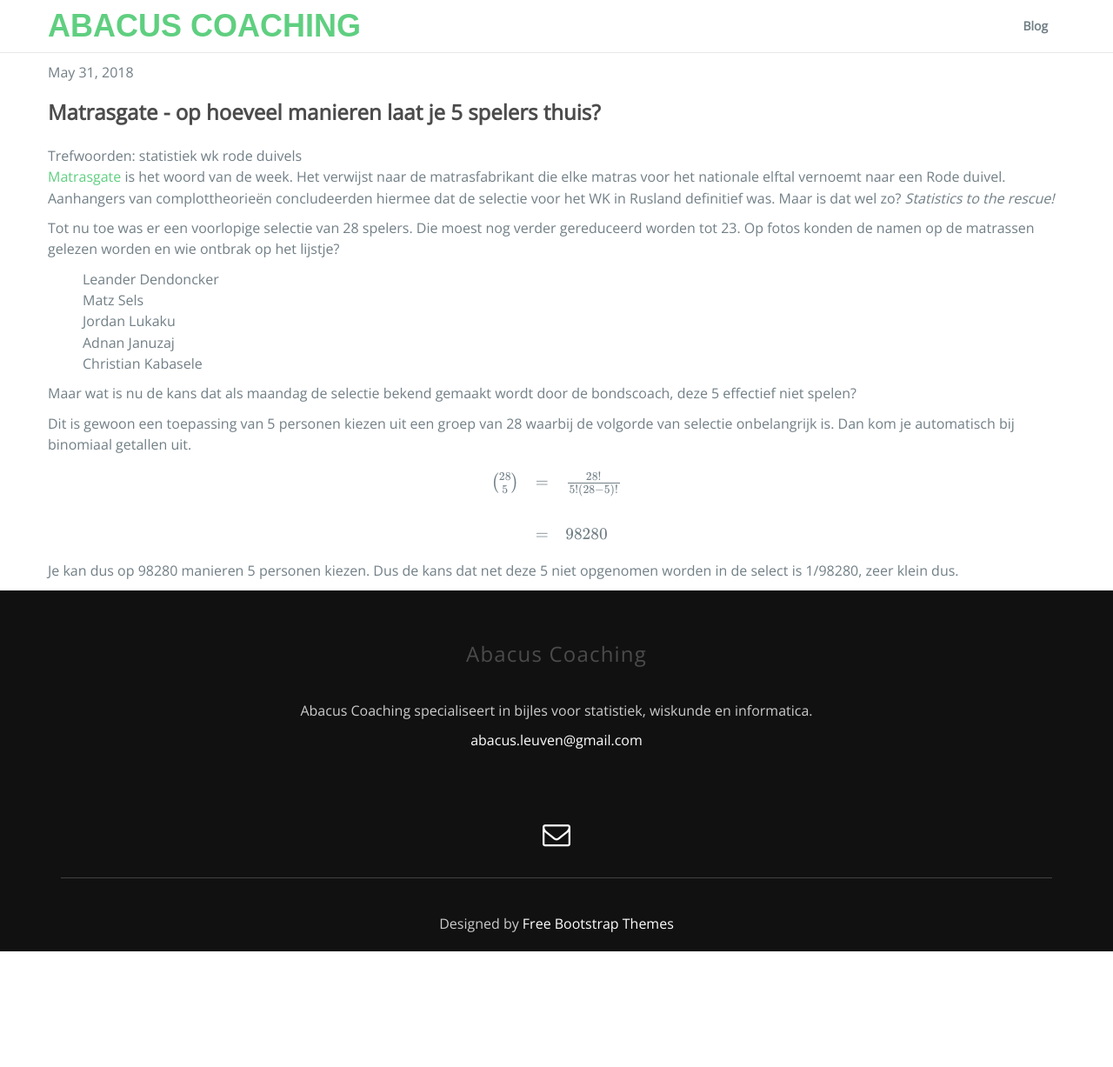
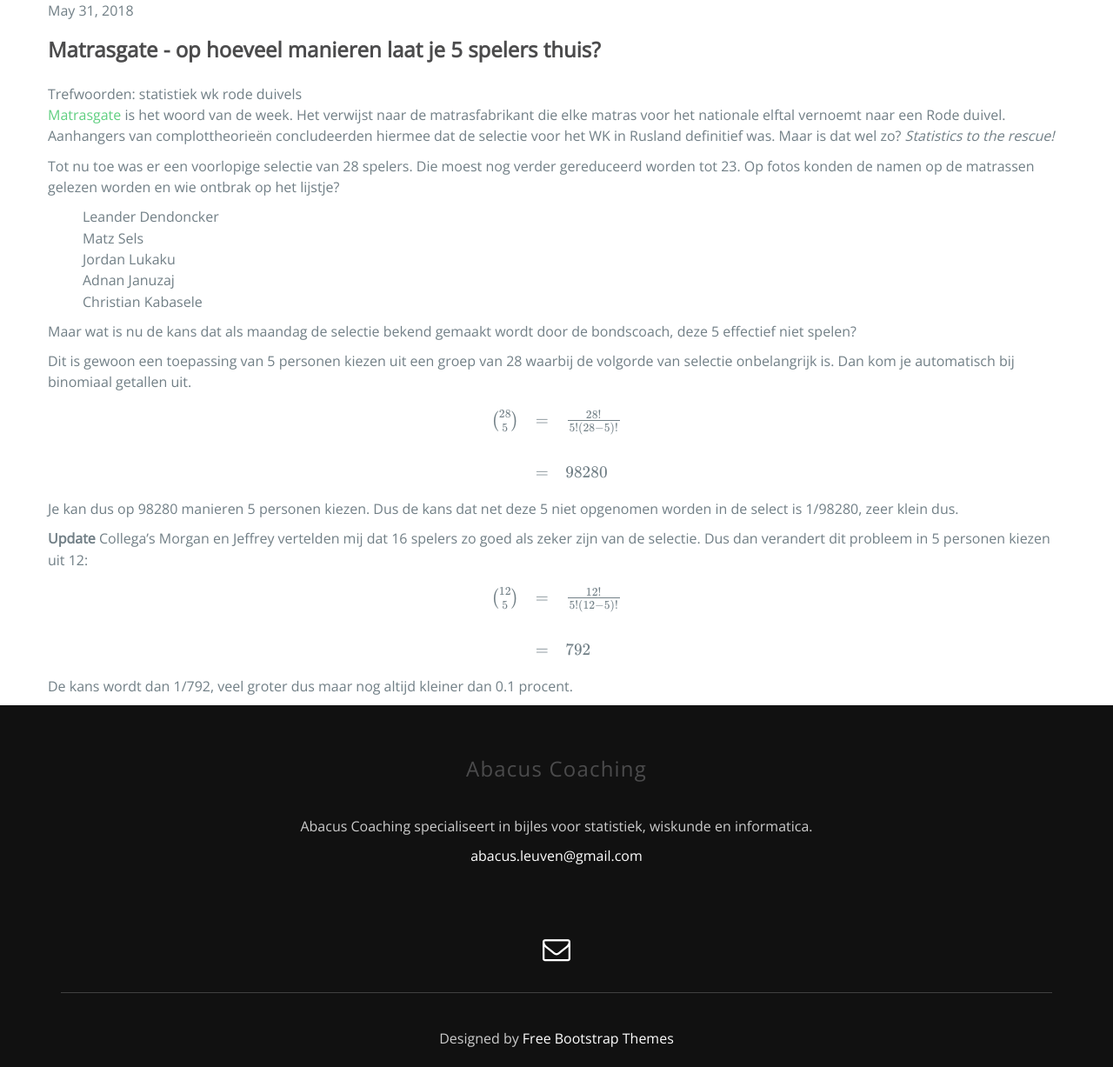
Before and after one commit to AbacusCoaching/AbacusCoaching.github.io, a Jekyll site: the page built from _posts/2018-05-31-Rode-duivels-matrasgate.md, in a window 1280 px wide and 1227 px high. Shown: the whole window at 87% size. Built offline with Jekyll 4.4.1, drawn with Linux system fonts in a browser that asks for light colours; some web fonts are replaced; formulas are drawn with MathJax 3.

Commit message:
updated matrasgate.

```diff
--- a/_layouts/page.html
+++ b/_layouts/page.html
@@ -1,14 +1,19 @@
----
-layout: default
----
-<div class="container">
-  <div class="row">
-    <h1 class="post-title">{{ page.title | escape }}</h1>
+<!DOCTYPE html>
+<html lang="{{ page.lang | default: site.lang | default: "en" }}">
+
+  {% include head.html %}
+
+  <body>
 
 
-    <div class="post-content">
-      {{ content }}
-    </div>
+    <main class="page-content" aria-label="Content">
+      <div class="wrapper">
+        {{ content }}
+      </div>
+    </main>
 
-  </div>
-</div>
+    {% include footer.html %}
+
+  </body>
+
+</html>
--- a/_layouts/post.html
+++ b/_layouts/post.html
@@ -18,7 +18,7 @@ MathJax.Hub.Config({
 
 <div class="container" aria-label="Content">
   <div class="row">
-    <h2>{{ page.title | escape }}</h2>
+    <!--<h2>{{ page.title | escape }}</h2> -->
     <p class="blog-post-meta"><time datetime="{{ page.date | date_to_xmlschema }}" itemprop="datePublished">{{ page.date | date: "%b %-d, %Y" }}</time>{% if page.author %} • <span itemprop="author" itemscope itemtype="http://schema.org/Person"><span itemprop="name">{{ page.author }}</span></span>{% endif %}</p>
     <h2>{{ page.title | escape }}</h2>
     {% if page.tags != null %}
--- a/_posts/2018-05-31-Rode-duivels-matrasgate.md
+++ b/_posts/2018-05-31-Rode-duivels-matrasgate.md
@@ -29,3 +29,14 @@ $$
 $$
 
 Je kan dus op 98280 manieren 5 personen kiezen. Dus de kans dat net deze 5 niet opgenomen worden in de select is 1/98280, zeer klein dus.
+
+**Update** Collega's Morgan en Jeffrey vertelden mij dat 16 spelers zo goed als zeker zijn van de selectie. Dus dan verandert dit probleem in 5 personen kiezen uit 12:
+
+$$
+\begin{array}{rcl}
+\binom{12}{5}&=&\frac{12!}{5!(12-5)!}\\\\
+&=&792
+\end{array}
+$$
+
+De kans wordt dan 1/792, veel groter dus maar nog altijd kleiner dan 0.1 procent.
```
Also changed, not shown: other parts of _layouts/post.html (+1 -1 lines).
